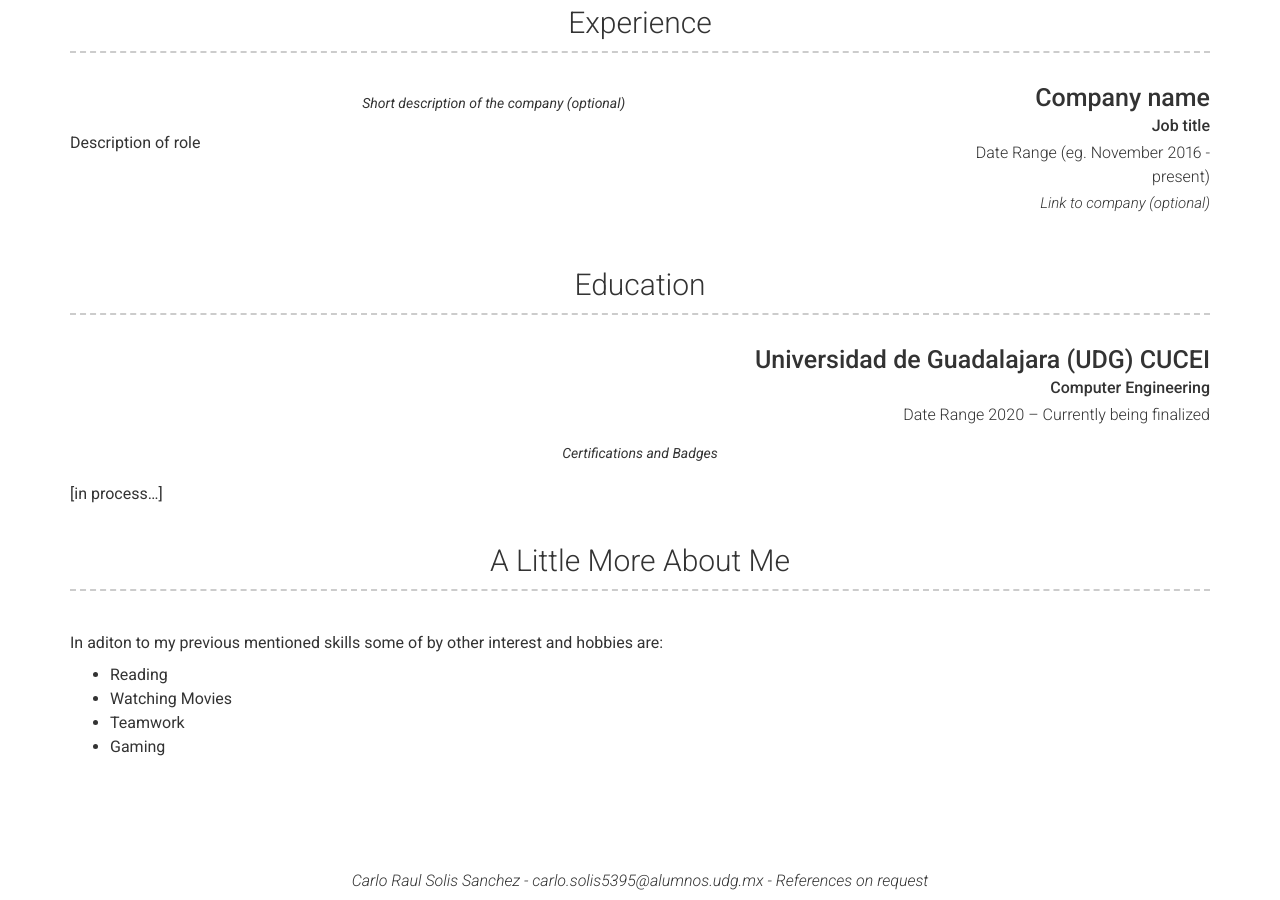
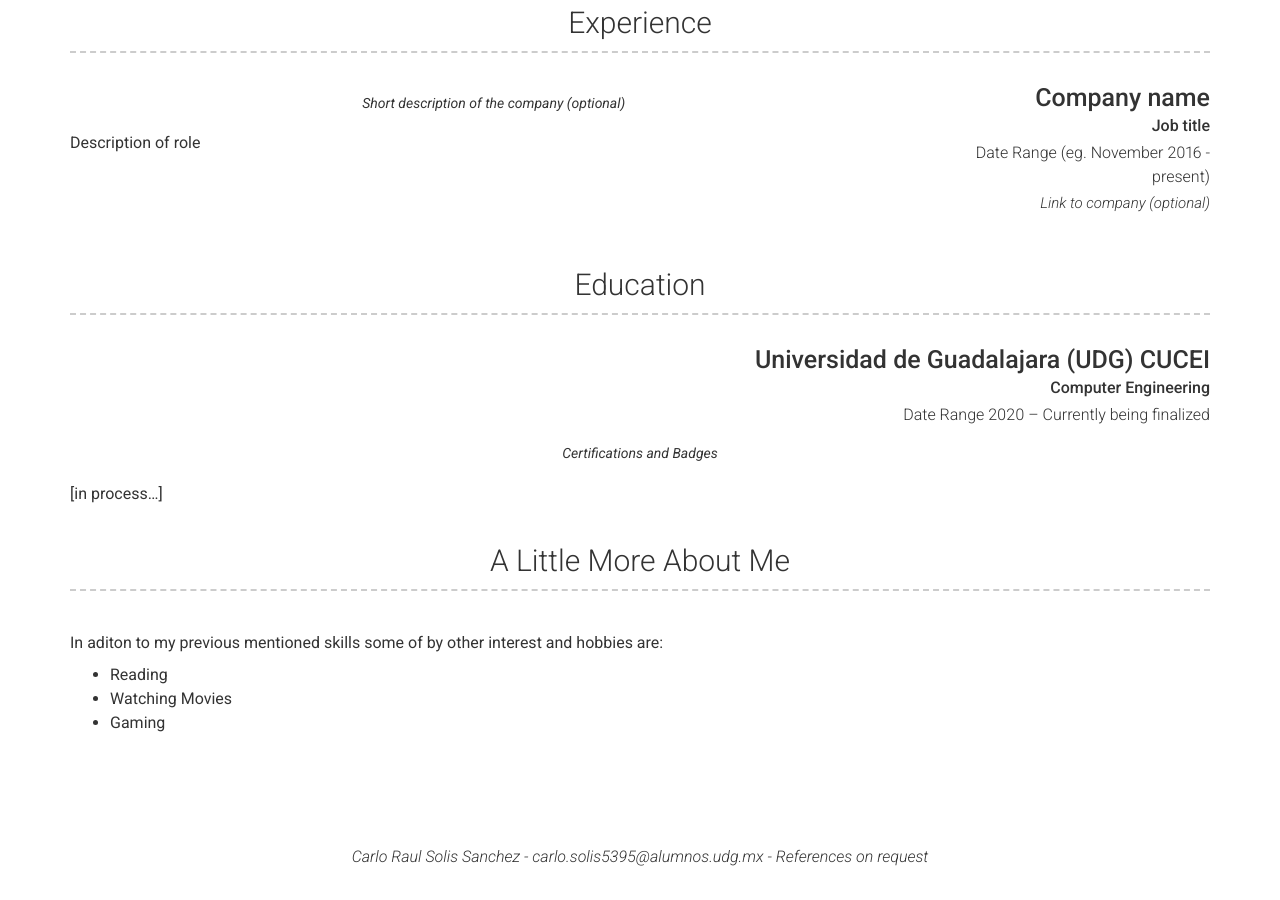
Before and after one commit to CarloRaulSolisSanchez/resume, a Jekyll site: the page built from index.md, in a window 1280 px wide and 900 px high, scrolled down 789 px. Built offline with Jekyll 4.4.1, drawn with Linux system fonts in a browser that asks for light colours; nearby versions of some CDN libraries; after the commit the page ends 1665 px from its top, so only the background shows below that.

Commit message:
Update _config.yml

```diff
--- a/_config.yml
+++ b/_config.yml
@@ -106,7 +106,6 @@ content:
       In aditon to my previous mentioned skills some of by other interest and hobbies are:
       - Reading
       - Watching Movies
-      - Teamwork
       - Gaming
 
 # Footer
```
